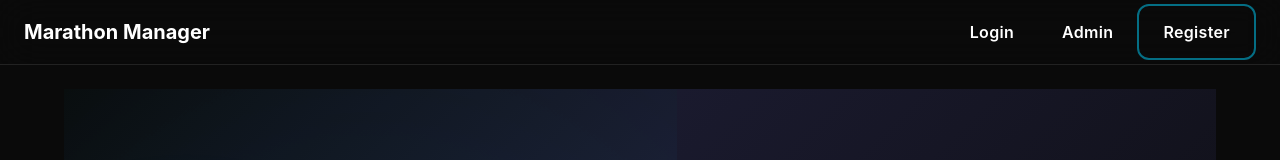
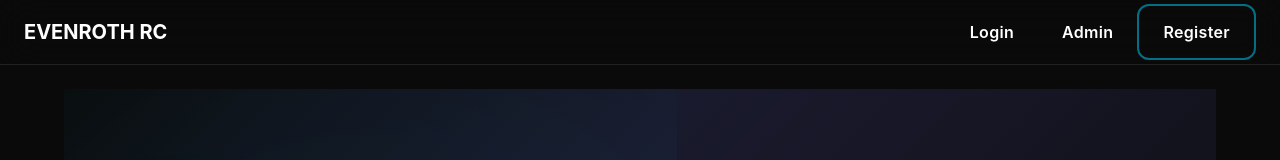
Before and after one commit to doolinagaraj/Marathon_app, a React (Vite) app in the folder frontend/: page /Marathon_app/login in a window 1280 px wide. Shown: the top 160 px of the page. Built offline with nearby package versions, Linux system fonts and the light colour scheme; no server answers.

Commit message:
rebrand: change app name to Evenroth Running Club (EVENROTH RC)

```diff
--- a/frontend/index.html
+++ b/frontend/index.html
@@ -3,7 +3,7 @@
   <head>
     <meta charset="UTF-8" />
     <meta name="viewport" content="width=device-width, initial-scale=1.0" />
-    <title>Marathon Manager</title>
+    <title>Evenroth Running Club</title>
   </head>
   <body>
     <div id="root"></div>
--- a/frontend/src/components/TopBar.jsx
+++ b/frontend/src/components/TopBar.jsx
@@ -22,7 +22,7 @@ export default function TopBar() {
             fontSize: { xs: "1rem", sm: "1.25rem" },
           }}
         >
-          Marathon Manager
+          EVENROTH RC
         </Typography>
         <Box sx={{ flex: 1 }} />
         {token && user ? (
```
Also changed, not shown: 1 other file (tests, documents, lock files or other folders).
